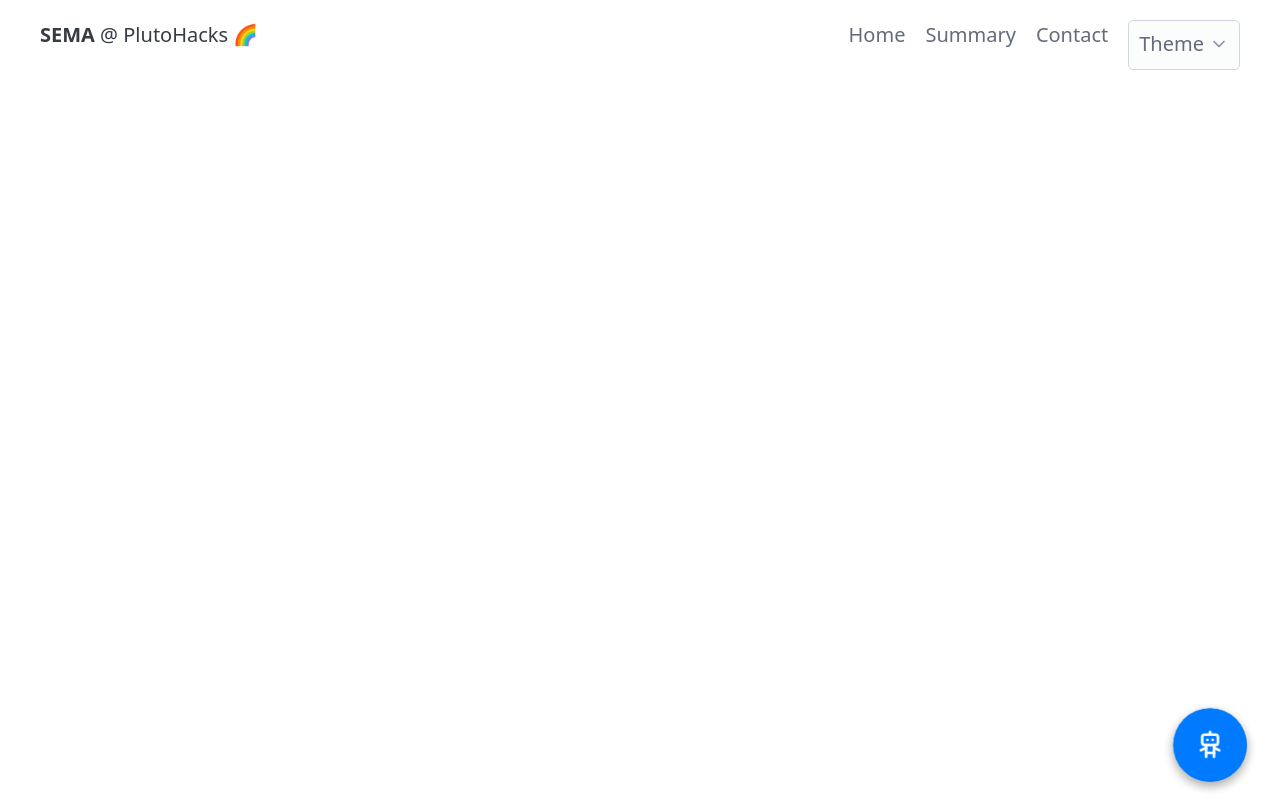
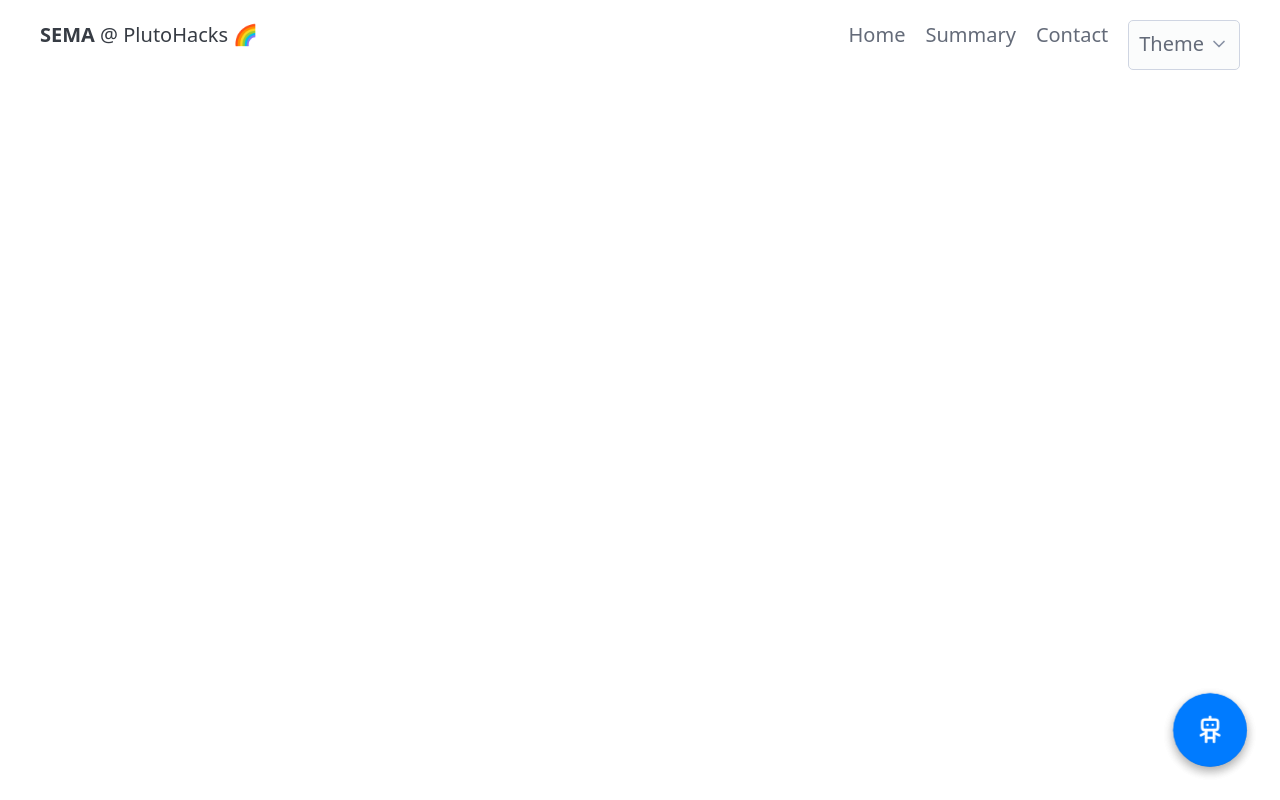
Before and after one commit to sebilune/plutohacks-2024, a React (Vite) app: page /disaster-bot in a window 1280 px wide. Built offline with nearby package versions, Linux system fonts and the light colour scheme.

Commit message:
adding css

```diff
--- a/src/components/PdfGenerator.jsx
+++ b/src/components/PdfGenerator.jsx
@@ -1,4 +1,3 @@
-import React from 'react';
 import html2pdf from 'html2pdf.js';
 
 const PdfGenerator = () => {
--- a/src/scss/components/_disaster-bot.scss
+++ b/src/scss/components/_disaster-bot.scss
@@ -1,7 +1,7 @@
 /* Floating Chat Bubble Container */
 .chat-bubble-container {
   position: fixed;
-  bottom: 20px;
+  bottom: 35px;
   right: 35px; /* Keep bubble on the right */
   display: flex;
   flex-direction: row-reverse; /* Place prompt on the left of the bubble */
```
